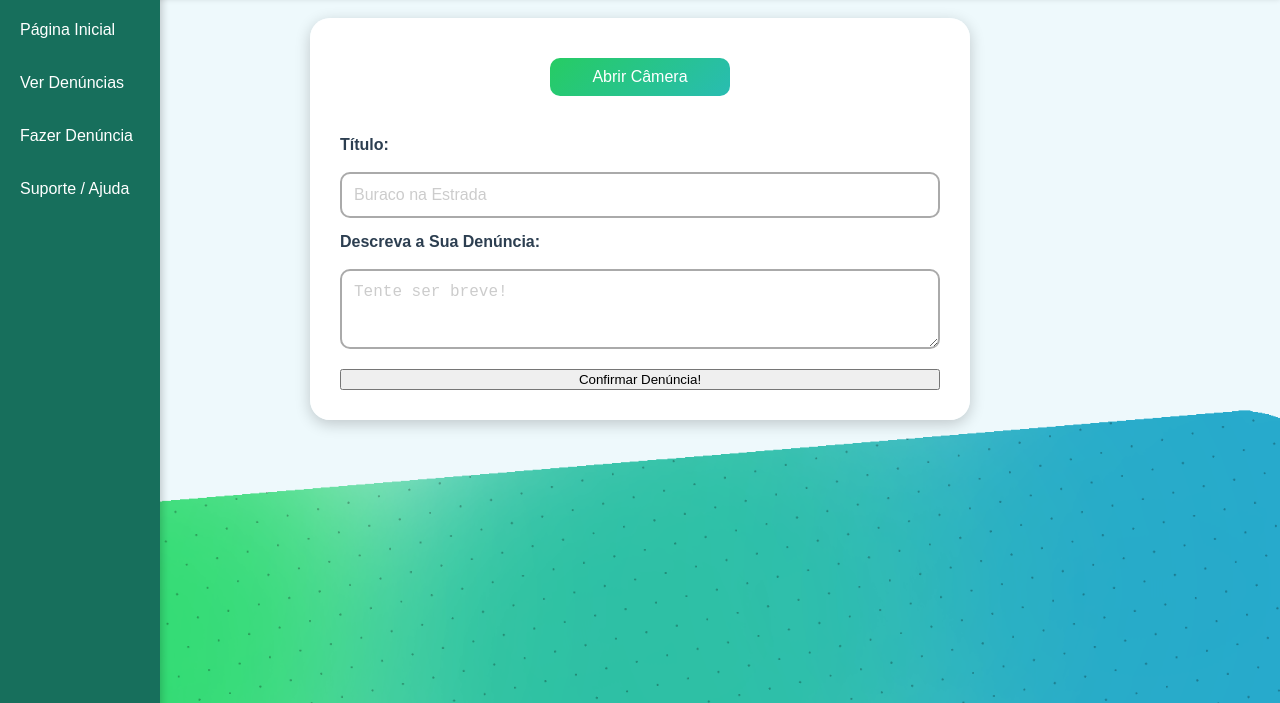
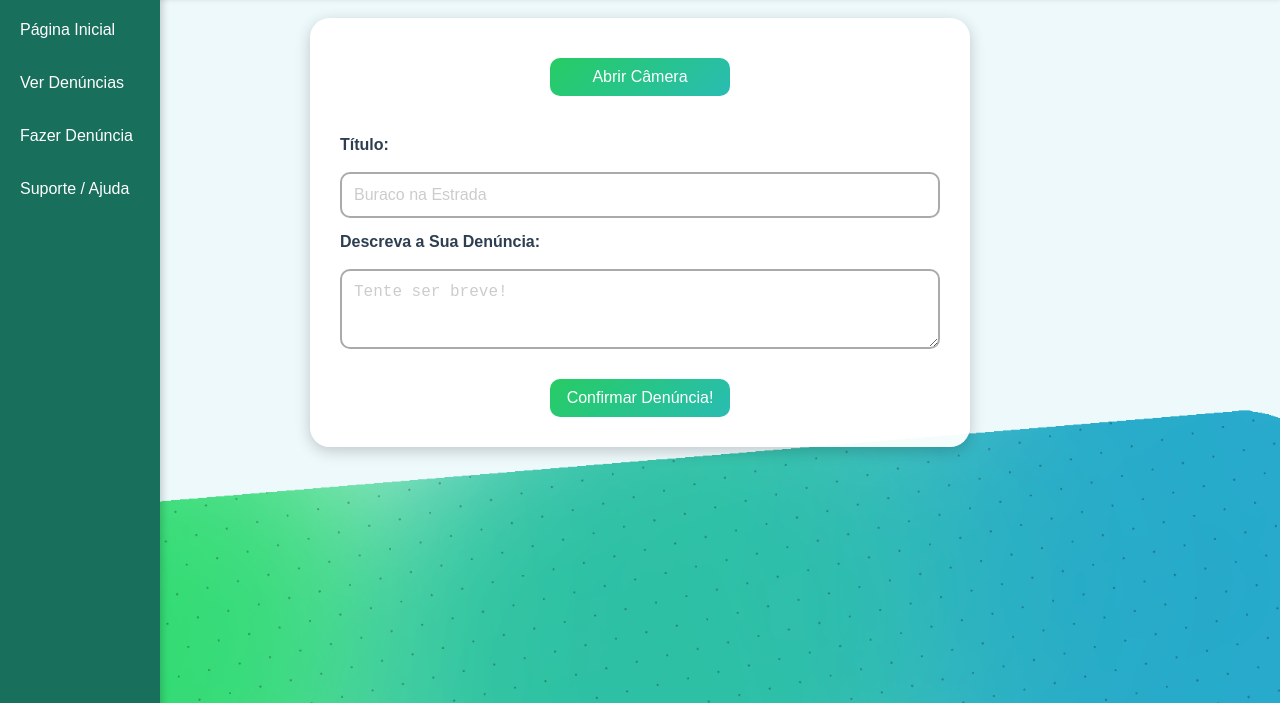
Before and after one commit to ViniciusOdorizziHoppe/Opinai, a website: page public/denuncia.html in a window 1280 px wide. Shown: the part 97-800 px from the top of the page. Drawn offline with Linux system fonts and the light colour scheme.

Commit message:
arrumei o botão de enviar denuncia

```diff
--- a/public/denuncia.html
+++ b/public/denuncia.html
@@ -55,7 +55,7 @@
             <textarea id="denuncia" placeholder="Tente ser breve!"></textarea>
 
         </form>
-        <button type="button" onclick="criarDenuncia()">Confirmar Denúncia!</button>
+        <button id="btnAbrir" type="button" class="page-button" onclick="criarDenuncia()">Confirmar Denúncia!</button>
 
         <!-- Canvas escondido -->
         <canvas id="canvas" style="display:none"></canvas>
```
